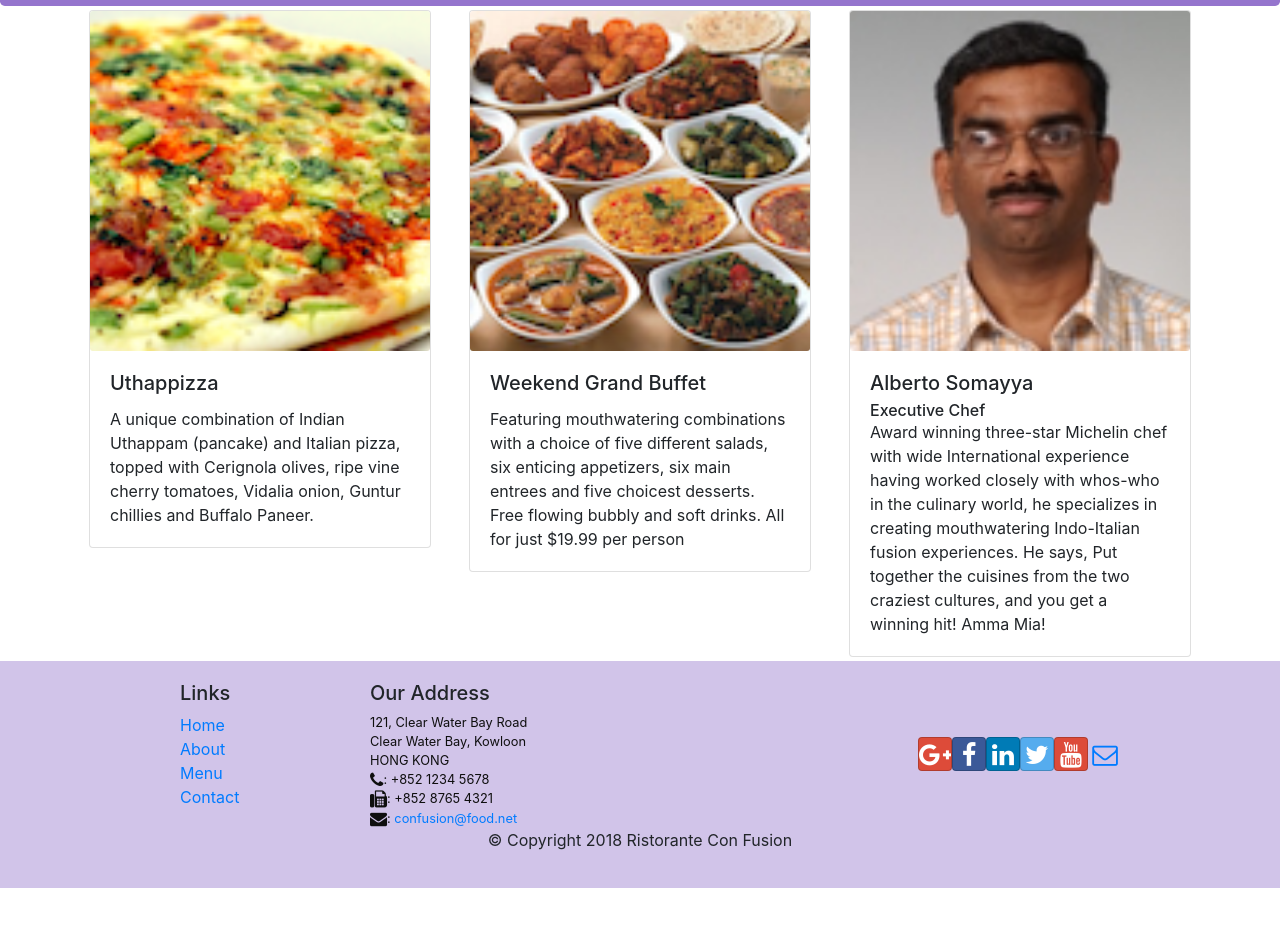
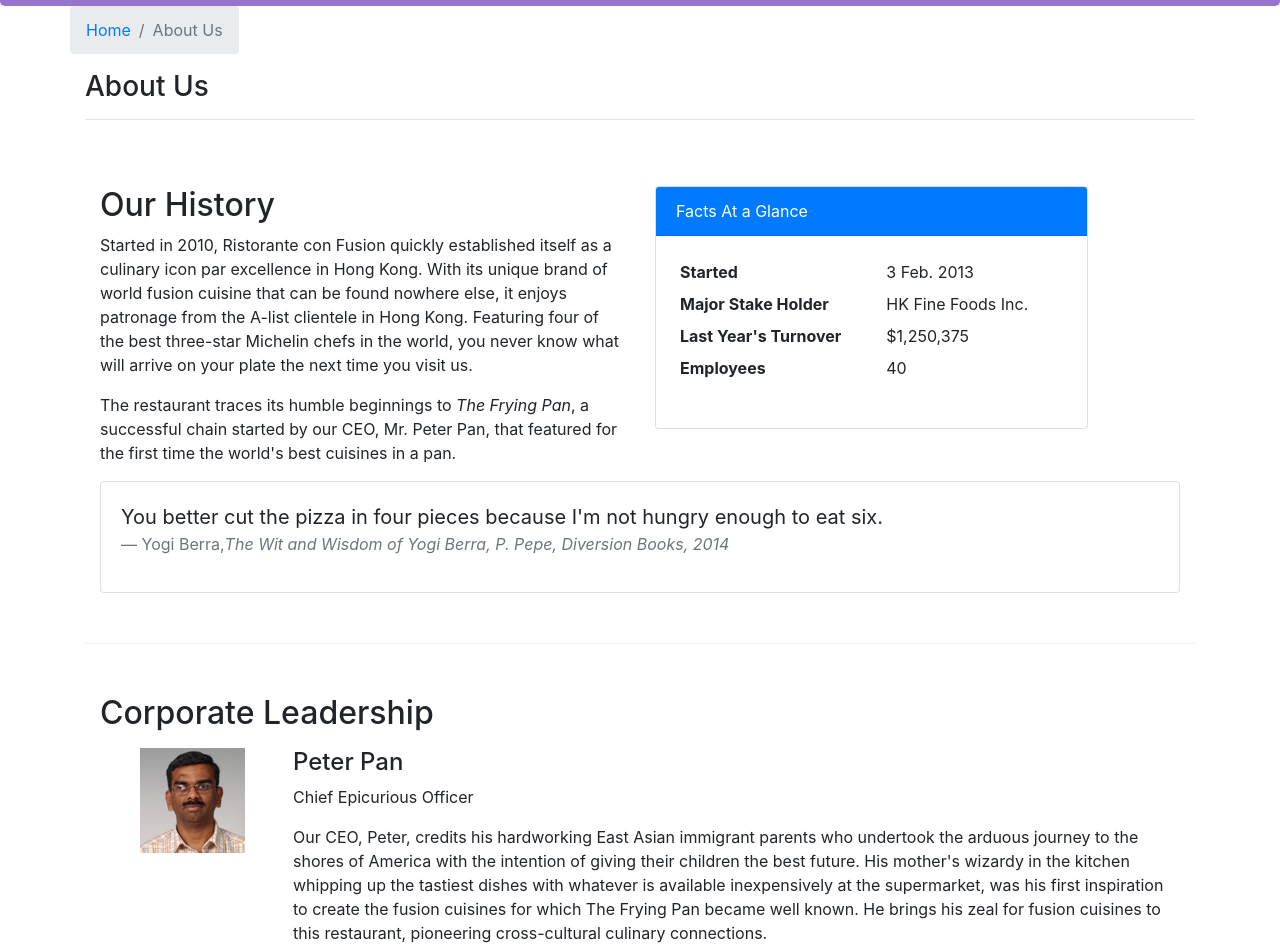
Before and after one commit to pgles/react-rep, a React (Create React App) app: page /aboutus in a window 1280 px wide. Before the commit this address led to /home. Shown: the part 336-1288 px from the top of the page. Before the commit the page ends 1224 px from the top, so only its background shows below. Built offline with nearby package versions, Linux system fonts and the light colour scheme.

Commit message:
Assignment-2

```diff
--- /dev/null
+++ b/src/components/AboutComponent.js
@@ -0,0 +1,103 @@
+import React from 'react';
+import { Breadcrumb, BreadcrumbItem, Card, CardBody, CardHeader, Media } from 'reactstrap';
+import { Link } from 'react-router-dom';
+
+const RenderLeader = ({leader})=>{
+    return(
+        <Media>
+        <Media left middle className='mr-5'>
+            <Media object src={leader.image} alt={leader.name} />
+        </Media>
+        <Media body>
+            <Media heading>{leader.name}</Media>
+            <p>{leader.designation}</p>
+            <p>{leader.description}</p>
+        </Media>
+        <br />
+    </Media>
+    );
+}
+const RenderLeaders = ({leaders})=>{
+    const renderLeaders = leaders.map((leader)=>{
+        return(
+            <div key={leader.id} class='li'>
+               <RenderLeader leader={leader} />
+            </div>
+        );
+    });
+    return(
+    <ul class='listUnstyled'>
+        {renderLeaders}
+    </ul>
+    );
+}
+function About(props) {
+
+    const leaders = props.leaders.map((leader) => {
+        return (
+            <p>Leader {leader.name}</p>
+        );
+    });
+    return(
+        <div className="container">
+            <div className="row">
+                <Breadcrumb>
+                    <BreadcrumbItem><Link to="/home">Home</Link></BreadcrumbItem>
+                    <BreadcrumbItem active>About Us</BreadcrumbItem>
+                </Breadcrumb>
+                <div className="col-12">
+                    <h3>About Us</h3>
+                    <hr />
+                </div>
+            </div>
+            <div className="row row-content">
+                <div className="col-12 col-md-6">
+                    <h2>Our History</h2>
+                    <p>Started in 2010, Ristorante con Fusion quickly established itself as a culinary icon par excellence in Hong Kong. With its unique brand of world fusion cuisine that can be found nowhere else, it enjoys patronage from the A-list clientele in Hong Kong.  Featuring four of the best three-star Michelin chefs in the world, you never know what will arrive on your plate the next time you visit us.</p>
+                    <p>The restaurant traces its humble beginnings to <em>The Frying Pan</em>, a successful chain started by our CEO, Mr. Peter Pan, that featured for the first time the world's best cuisines in a pan.</p>
+                </div>
+                <div className="col-12 col-md-5">
+                    <Card>
+                        <CardHeader className="bg-primary text-white">Facts At a Glance</CardHeader>
+                        <CardBody>
+                            <dl className="row p-1">
+                                <dt className="col-6">Started</dt>
+                                <dd className="col-6">3 Feb. 2013</dd>
+                                <dt className="col-6">Major Stake Holder</dt>
+                                <dd className="col-6">HK Fine Foods Inc.</dd>
+                                <dt className="col-6">Last Year's Turnover</dt>
+                                <dd className="col-6">$1,250,375</dd>
+                                <dt className="col-6">Employees</dt>
+                                <dd className="col-6">40</dd>
+                            </dl>
+                        </CardBody>
+                    </Card>
+                </div>
+                <div className="col-12">
+                    <Card>
+                        <CardBody className="bg-faded">
+                            <blockquote className="blockquote">
+                                <p className="mb-0">You better cut the pizza in four pieces because
+                                    I'm not hungry enough to eat six.</p>
+                                <footer className="blockquote-footer">Yogi Berra,
+                                <cite title="Source Title">The Wit and Wisdom of Yogi Berra,
+                                    P. Pepe, Diversion Books, 2014</cite>
+                                </footer>
+                            </blockquote>
+                        </CardBody>
+                    </Card>
+                </div>
+            </div>
+            <div className="row row-content">
+                <div className="col-12">
+                    <p><h2>Corporate Leadership</h2></p>
+                </div>
+                <div className="col-12">
+                     <RenderLeaders leaders={props.leaders} />
+                </div>
+            </div>
+        </div>
+    );
+}
+
+export default About;
--- a/src/components/MainComponent.js
+++ b/src/components/MainComponent.js
@@ -5,6 +5,7 @@
 import Header from './HeaderComponent.js';
 import Footer from './FooterComponent.js'
 import Contact from './ContactComponent.js';
+import About from './AboutComponent.js';
 import {DISHES} from '../shared/dishes.js';
 import {PROMOTIONS} from '../shared/promotions.js';
 import {LEADERS} from '../shared/leaders.js';
@@ -49,6 +50,7 @@
                     <Route exact path='/menu' component={()=> <Menu dishes={this.state.dishes} />} />
                     <Route path='/menu/:dishId' component={DishWithId} />
                     <Route exact path='/contactus' component={Contact} />
+                    <Route exact path='/aboutus' component={()=> <About leaders={this.state.leaders}/>} />
                     <Redirect to='/home' />
                 </Switch>
             <Footer />
```
Also changed, not shown: src/components/MenuComponents.js (line endings or trailing spaces).
